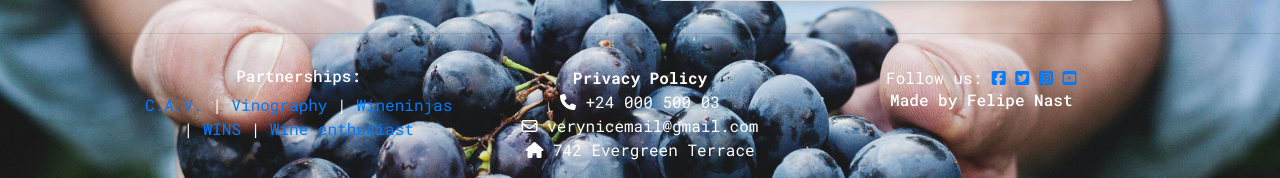
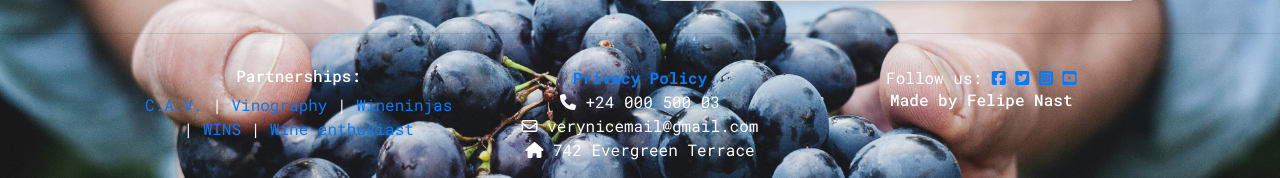
Before and after one commit to fenasti/vinop_p5, a Django app: page / in a window 1280 px wide. Shown: the part 1942-2120 px from the top of the page. Run offline with Django 3.2, Linux system fonts and the light colour scheme; some libraries are stand-ins or nearby versions.

Commit message:
add policy file

```diff
--- a/templates/includes/main-footer.html
+++ b/templates/includes/main-footer.html
@@ -15,7 +15,11 @@
             </div>
             <div class="col d-none d-md-block">
                 <div class="m-0 text-center ">
-                    <div class="font-weight-bold">Privacy Policy</div>
+                    <div class="font-weight-bold">
+                        <a href="https://www.termsfeed.com/live/d28c4f75-f022-4eeb-ad6d-2b447db1a1e4" target="_blank" rel="noopener">
+                            Privacy Policy
+                        </a>
+                    </div>
                     <div><i class="fa-solid fa-phone"></i> +24 000 500 03</div>
                     <div><i class="fa-regular fa-envelope"></i> verynicemail@gmail.com</div>
                     <div><i class="fa-solid fa-house"></i> 742 Evergreen Terrace</div>
```
